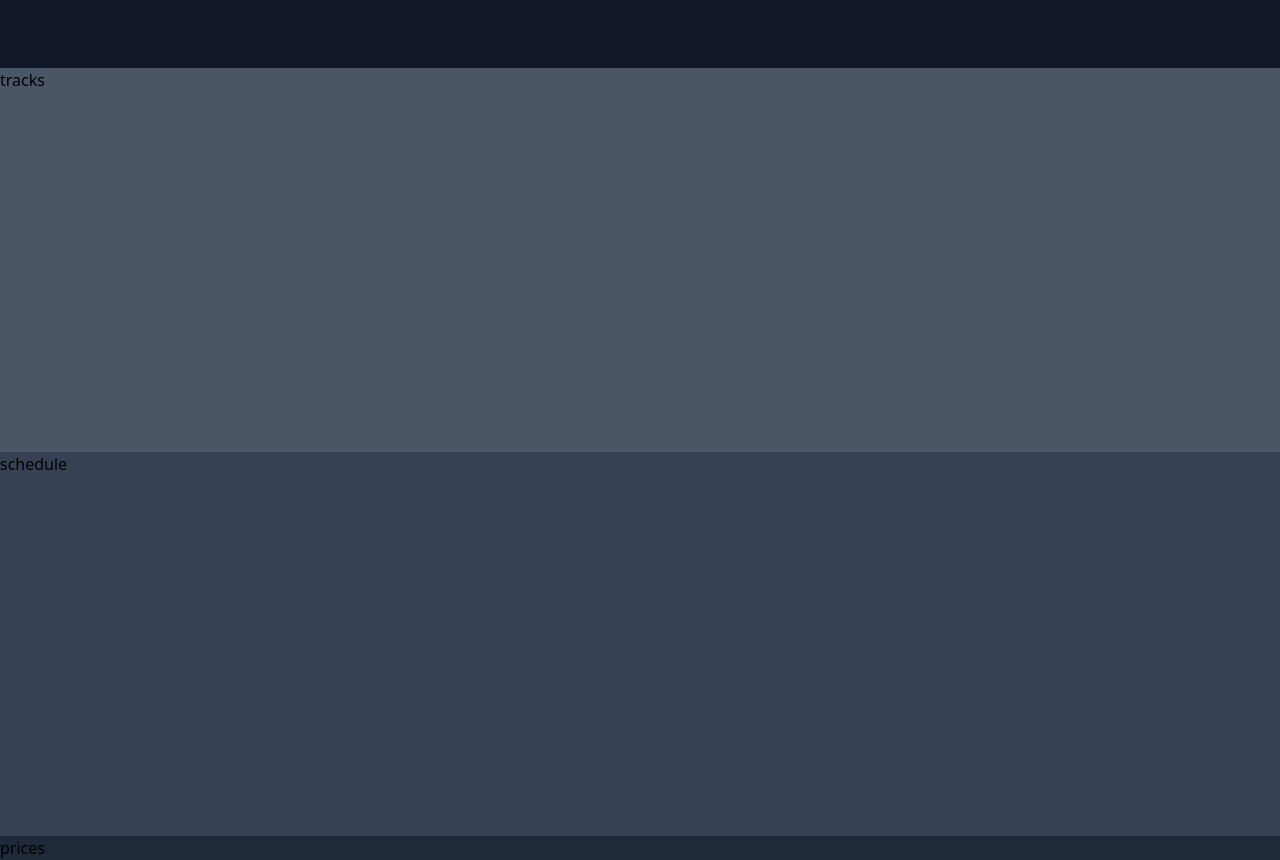
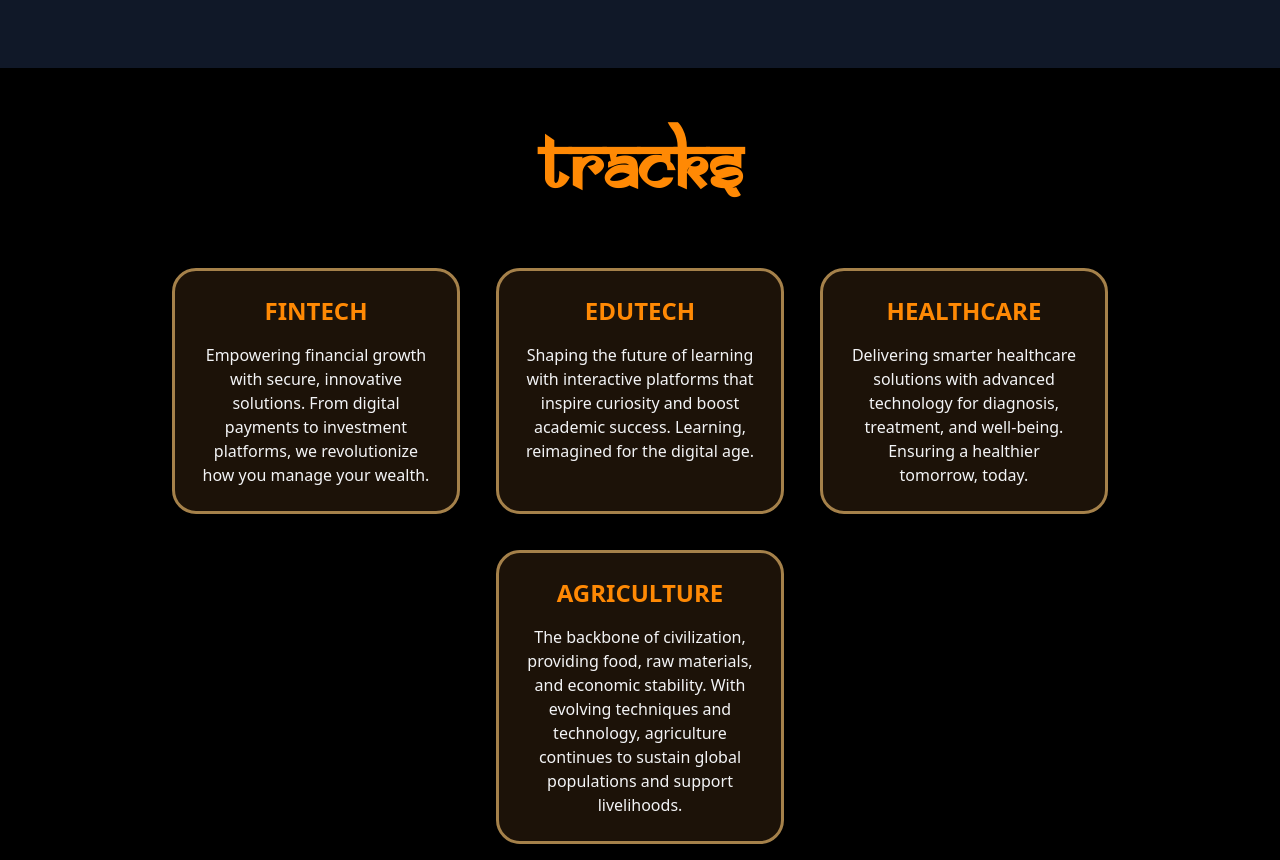
Before and after one commit to ramkrushnaw04/devclash2025, a React (Vite) app in the folder frontend/: page / in a window 1280 px wide. Shown: the part 1180-2040 px from the top of the page. Built offline with nearby package versions, Linux system fonts and the light colour scheme.

Commit message:
updated tracks component

```diff
--- a/frontend/components/Tracks.jsx
+++ b/frontend/components/Tracks.jsx
@@ -1,11 +1,54 @@
-import React from 'react'
+import React from 'react';
 
 const Tracks = () => {
-  return (
-    <section class="w-full h-96 bg-gray-600">
-  tracks
-</section>
-  )
-}
+    const trackData = [
+        {
+            title: "FINTECH",
+            description: "Empowering financial growth with secure, innovative solutions. From digital payments to investment platforms, we revolutionize how you manage your wealth."
+        },
+        {
+            title: "EDUTECH",
+            description: "Shaping the future of learning with interactive platforms that inspire curiosity and boost academic success. Learning, reimagined for the digital age."
+        },
+        {
+            title: "HEALTHCARE",
+            description: "Delivering smarter healthcare solutions with advanced technology for diagnosis, treatment, and well-being. Ensuring a healthier tomorrow, today."
+        },
+        {
+            title: "AGRICULTURE",
+            description: "The backbone of civilization, providing food, raw materials, and economic stability. With evolving techniques and technology, agriculture continues to sustain global populations and support livelihoods."
+        }
+    ];
 
-export default Tracks
+    return (
+        <div className="w-full bg-black flex items-center flex-col justify-center gap-16 py-16" >
+            {/* Main Title */}
+            <div className="text-center">
+                <h1 className="text-7xl font-bold text-orange-400" style={{ fontFamily: 'Samarkan' }}>TRACKS</h1>
+            </div>
+
+            {/* Horizontal Scrolling Container */}
+            <div className="max-w-full mx-auto pb-5 px-6">
+                <div className="flex gap-9 justify-center flow-row px-2 w-full flex-wrap">
+                    {trackData.map((track, index) => (
+                        <div
+                            key={index}
+                            className="rounded-3xl border-3 border-[rgb(165,129,74)] bg-opacity-20 bg-[rgb(56,37,17,0.5)] p-6 w-72 flex-shrink-0"
+                        >
+                            <h2 className="text-xl md:text-2xl font-bold text-center text-orange-400 mb-4 font-samarkan">
+                                {track.title}
+                            </h2>
+                            <p className="text-gray-100 text-center text-sm md:text-base">
+                                {track.description}
+                            </p>
+                        </div>
+                    ))}
+                </div>
+            </div>
+
+
+        </div>
+    );
+};
+
+export default Tracks;
--- a/frontend/src/index.css
+++ b/frontend/src/index.css
@@ -1 +1,6 @@
 @import "tailwindcss";
+
+@font-face {
+    font-family: 'Samarkan';
+    src: url('/fonts/samarkan.TTF') format('truetype');
+  }
```
Also changed, not shown: frontend/package.json (+6 -3 lines), frontend/public/fonts/samarkan.TTF (added), 1 other file (tests, documents, lock files or other folders).
